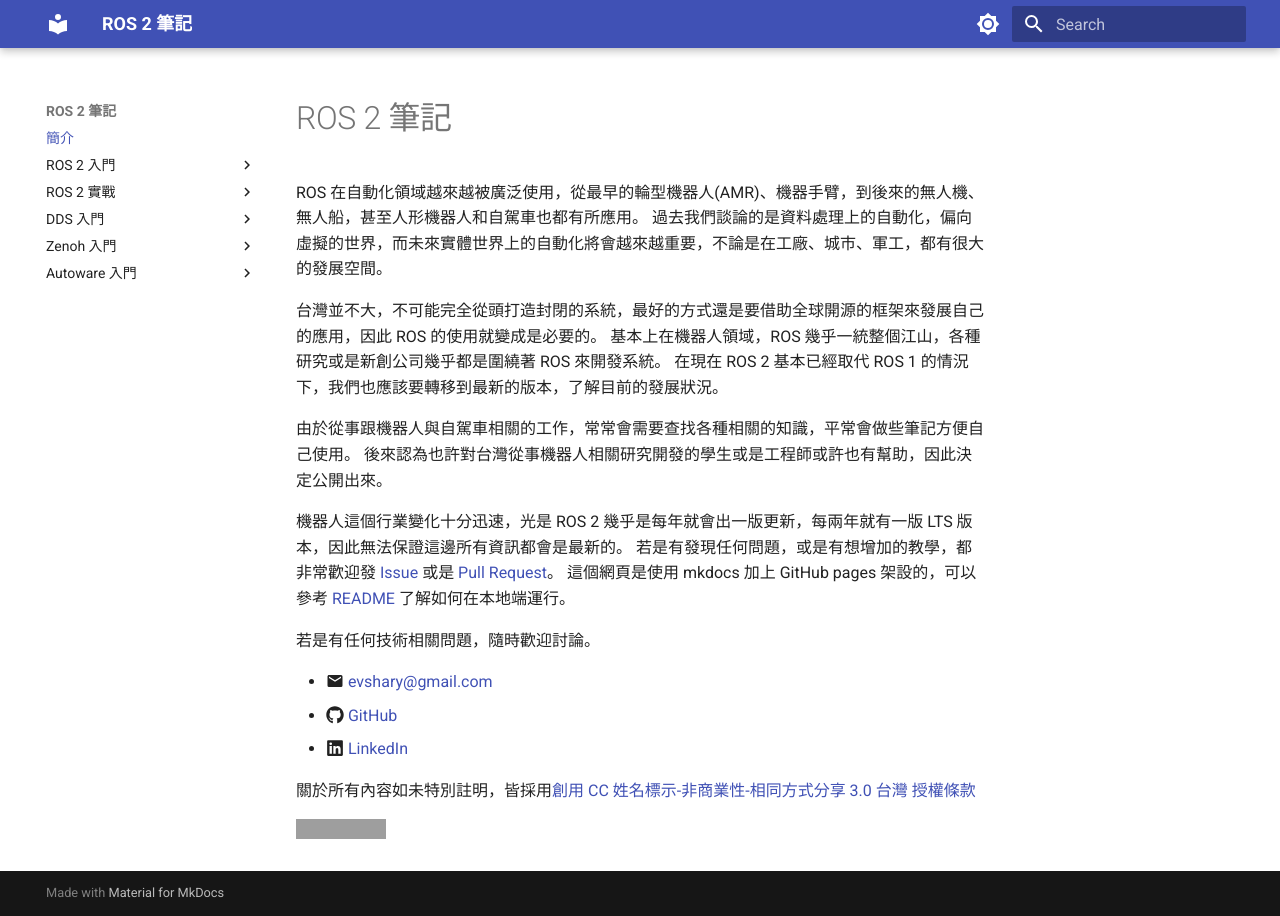
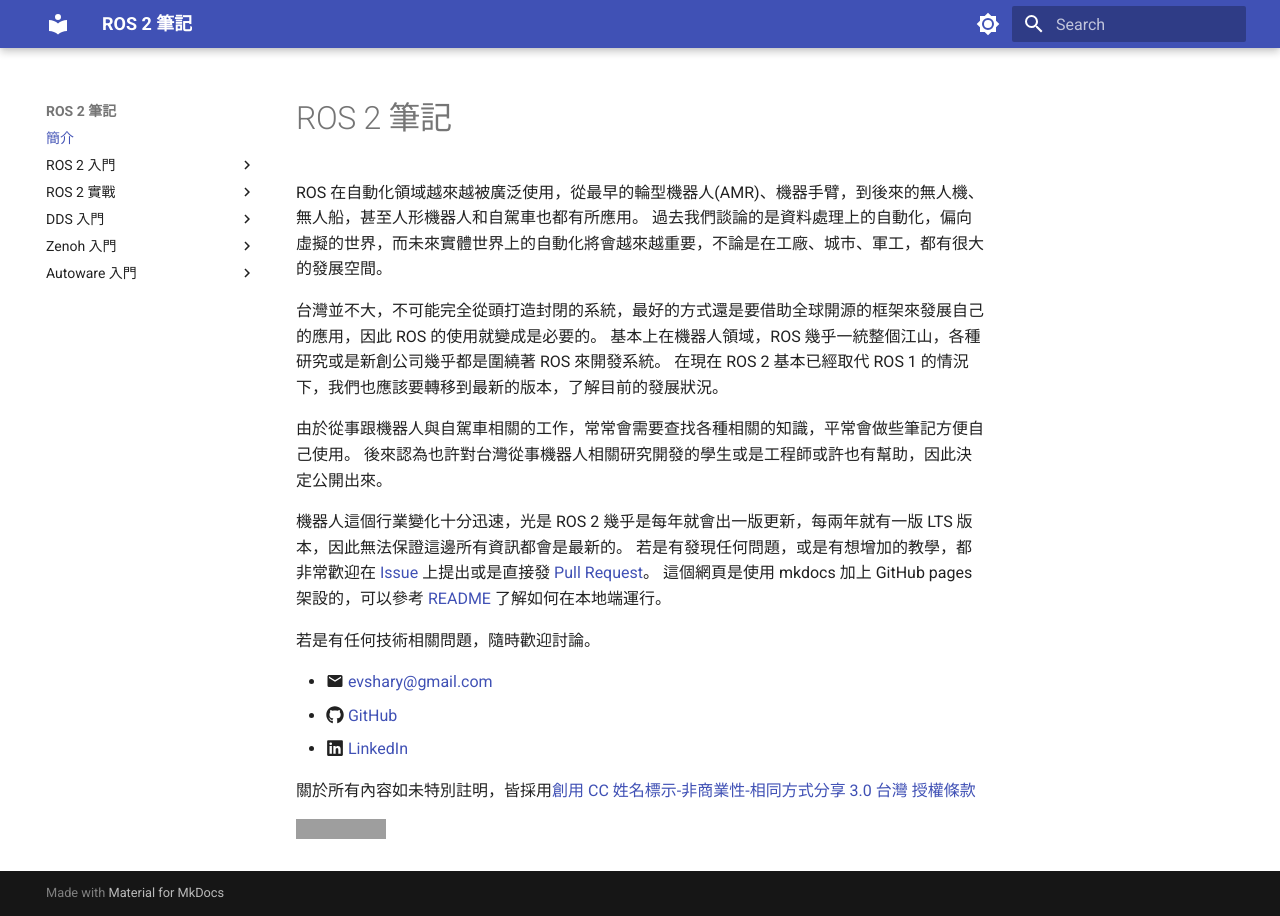
Before and after one commit to evshary/ros2-learning, an MkDocs documentation site: the page built from docs/index.md, in a window 1280 px wide. Built offline with MkDocs 1.6.1 and Material for MkDocs 9.7.7, drawn with Linux system fonts in a browser that asks for light colours; grey boxes are pictures that could not be loaded.

Commit message:
Update index.md
Signed-off-by: ChenYing Kuo <evshary@gmail.com>

```diff
--- a/docs/index.md
+++ b/docs/index.md
@@ -11,7 +11,7 @@ ROS 在自動化領域越來越被廣泛使用，從最早的輪型機器人(AMR
 後來認為也許對台灣從事機器人相關研究開發的學生或是工程師或許也有幫助，因此決定公開出來。
 
 機器人這個行業變化十分迅速，光是 ROS 2 幾乎是每年就會出一版更新，每兩年就有一版 LTS 版本，因此無法保證這邊所有資訊都會是最新的。
-若是有發現任何問題，或是有想增加的教學，都非常歡迎發 [Issue](https://github.com/evshary/ros2-learning/issues) 或是 [Pull Request](https://github.com/evshary/ros2-learning/pulls)。
+若是有發現任何問題，或是有想增加的教學，都非常歡迎在 [Issue](https://github.com/evshary/ros2-learning/issues) 上提出或是直接發 [Pull Request](https://github.com/evshary/ros2-learning/pulls)。
 這個網頁是使用 mkdocs 加上 GitHub pages 架設的，可以參考 [README](https://github.com/evshary/ros2-learning) 了解如何在本地端運行。
 
 若是有任何技術相關問題，隨時歡迎討論。
```
